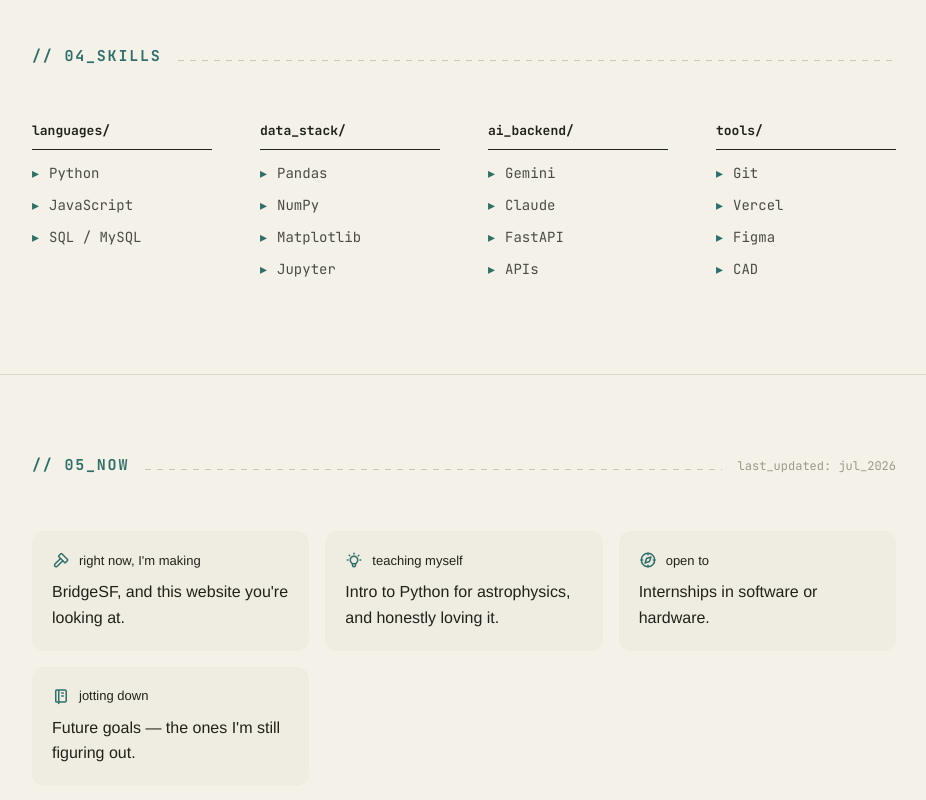
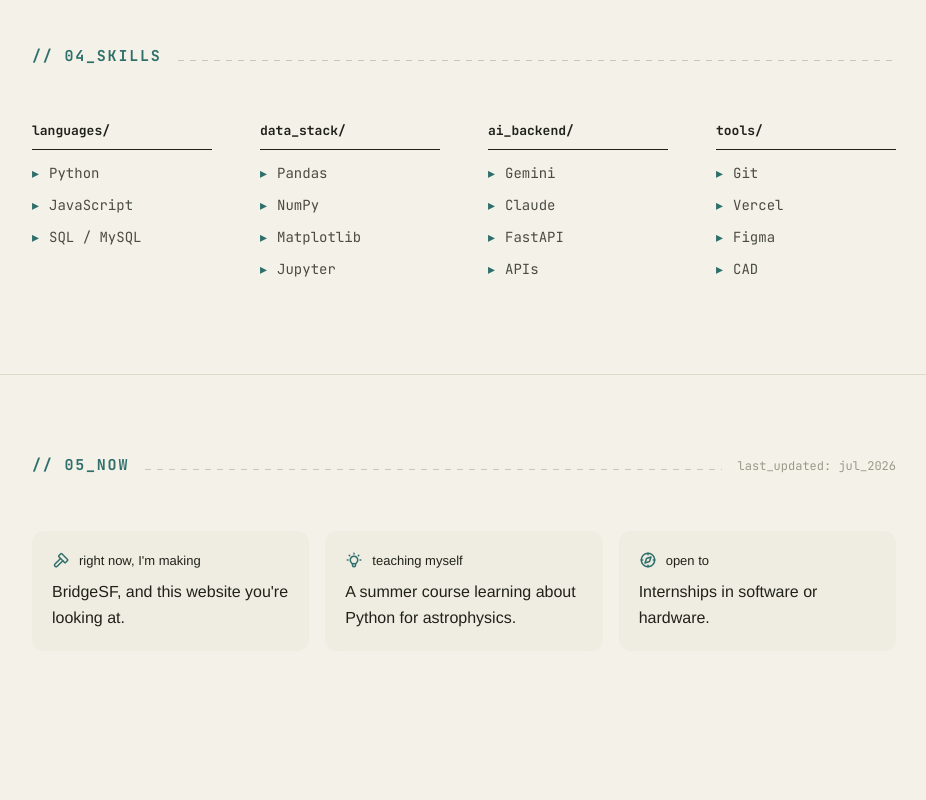
Before and after one commit to KangJustin/Justin-Kang-Portfolio, a React (Vite) app: page / in a window 1280 px wide. Shown: the part 3726-4526 px from the top of the page, without its empty margins (296-1222 px from the left). After the commit the page ends 4473 px from the top, so only its background shows below. Built offline with nearby package versions, Linux system fonts and the light colour scheme.

Commit message:
Now cards: drop jotting-down card, rephrase astrophysics course
Co-Authored-By: Claude Fable 5 <noreply@anthropic.com>

```diff
--- a/src/data/now.ts
+++ b/src/data/now.ts
@@ -17,17 +17,12 @@ export const now = {
     {
       label: 'teaching myself',
       icon: 'bulb',
-      body: 'Intro to Python for astrophysics, and honestly loving it.',
+      body: 'A summer course learning about Python for astrophysics.',
     },
     {
       label: 'open to',
       icon: 'compass',
       body: 'Internships in software or hardware.',
     },
-    {
-      label: 'jotting down',
-      icon: 'notebook',
-      body: "Future goals — the ones I'm still figuring out.",
-    },
   ] as NowBlock[],
 }
```
